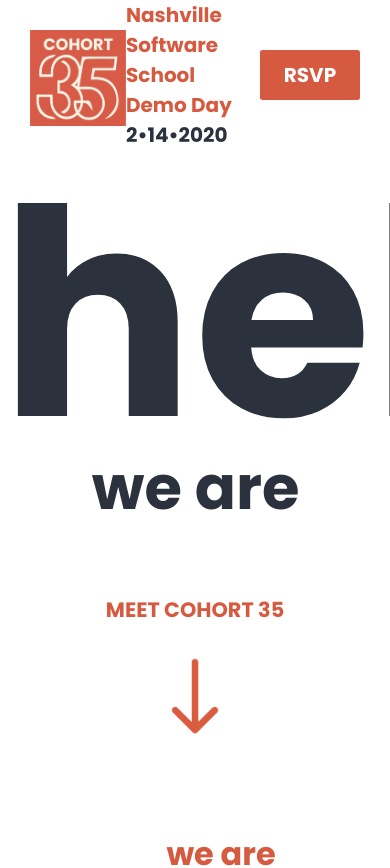
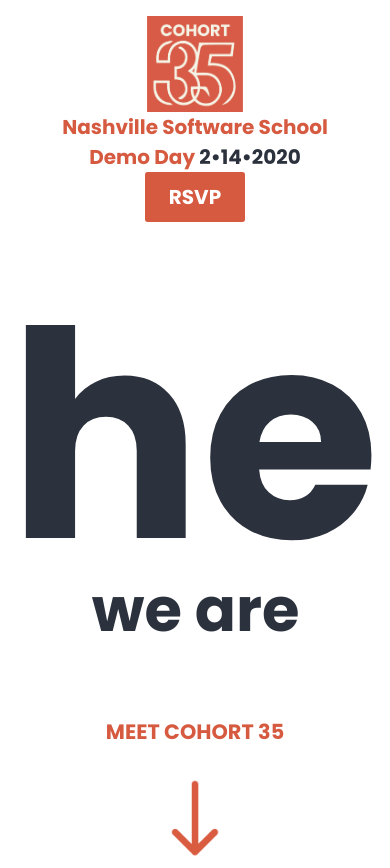
Before and after one commit to nss-day-cohort-35/website, a React (Create React App) app: page / in a window 390 px wide. Shown: the top 868 px of the page. Built offline with nearby package versions, Linux system fonts and the light colour scheme.

Commit message:
one at a time

```diff
--- a/src/App.js
+++ b/src/App.js
@@ -6,16 +6,19 @@ import NavBar from './Components/PageContent/NavBar'
 import GroupThanksCard from './Components/PageContent/GroupThanksCard'
 import TechCard from './Components/PageContent/TechCard';
 
-function App() {
-  return (
-    <div className="App">
-      <NavBar />
-      <HeroCard />
+/*
+
       <StudentList />
       <TechCard />
       <GroupThanksCard />
       <Footer />
-    </div>
+      */
+function App() {
+  return (
+    <>
+      <NavBar />
+      <HeroCard />
+    </>
   );
 }
 
--- a/src/Components/PageContent/HeroCard.js
+++ b/src/Components/PageContent/HeroCard.js
@@ -6,8 +6,6 @@ class HeroCard extends Component {
     render() {
         return (
             <div id="heroCard">
-                <div className="heroCard">
-
                     <h1 className="heroHeaderText">hello!</h1>
                     <div className="typewriterTextGreeting">
                     we are<Typewriter id="typewriterText"
@@ -26,7 +24,6 @@ class HeroCard extends Component {
                         />
                     </a>
                     </div>
-                </div>
             </div>
         );
     }
--- a/src/Components/PageContent/hero.css
+++ b/src/Components/PageContent/hero.css
@@ -35,6 +35,7 @@
     margin-bottom: -90px !important;
     margin-top: -50px;
     color: #2C323D;
+    margin-top: 0px;
   }
 
 .arrowContainer {
--- a/src/Components/PageContent/navbar.css
+++ b/src/Components/PageContent/navbar.css
@@ -1,32 +1,18 @@
-/* // Small devices (landscape phones, 576px and up)
-@media (min-width: 576px) { ... }
-
-// Medium devices (tablets, 768px and up)
-@media (min-width: 768px) { ... }
-
-// Large devices (desktops, 992px and up)
-@media (min-width: 992px) { ... }
-
-// Extra large devices (large desktops, 1200px and up)
-@media (min-width: 1200px) { ... } */
-
 .navbar {
     display: flex;
-    flex-direction: row;
-    margin-left: 30px;
-    margin-right: 30px;
+    margin-left: 1em;
+    margin-right: 1em;
+    margin-top: 1em;
+    align-items:flex-start;
   }
 
   .demoDayInfo {
     display: flex;
-    flex-direction: row;
     justify-content: flex-end;
-    align-items: center;
-    width: 100vw;
+    width: 100%;
     }
 
   .logo {
-    padding-top: 30px;
     width: 6rem;
     height: 6rem;
   }
@@ -52,8 +38,9 @@
     font-family: 'Poppins', sans-serif;
     color: #d65a40;
     font-size: 20px;
-    margin: 0px !important;
+    margin: 0px .5em;
   }
+
   #demoDay {
     color: #2C323D;
   }
@@ -61,12 +48,33 @@
   .demoDayDateContainer {
     display: flex;
     align-items: center;
-    /* margin-left: 27em; */
     flex-wrap: wrap;
-
   }
 
-  .demoDayRegisterContainer{
-    /* margin-top: 66px;*/
-    margin-left: 20px;
+/* Small devices (landscape phones, 576px and up) */
+@media (max-width: 576px) {
+  .navbar {
+    align-items:center;
+    display: flex;
+    flex-wrap: wrap;
+    justify-content:center;
+  }
+
+  .demoDayInfo {
+    width: 100%;
+    display: flex;
+    flex-wrap: wrap;
+    text-align: center;
+    justify-content:center;
+  }
+
 }
+
+/* Medium devices (tablets, 768px and up) */
+@media (min-width: 768px) {  }
+
+/* Large devices (desktops, 992px and up) */
+@media (min-width: 992px) {  }
+
+/* Extra large devices (large desktops, 1200px and up) */
+@media (min-width: 1200px) {  }
--- a/src/index.js
+++ b/src/index.js
@@ -1,6 +1,6 @@
 import React from 'react';
 import ReactDOM from 'react-dom';
-import './index.css';
+// import './index.css';
 import App from './App';
 
 ReactDOM.render(<App />, document.getElementById('root'));
```
